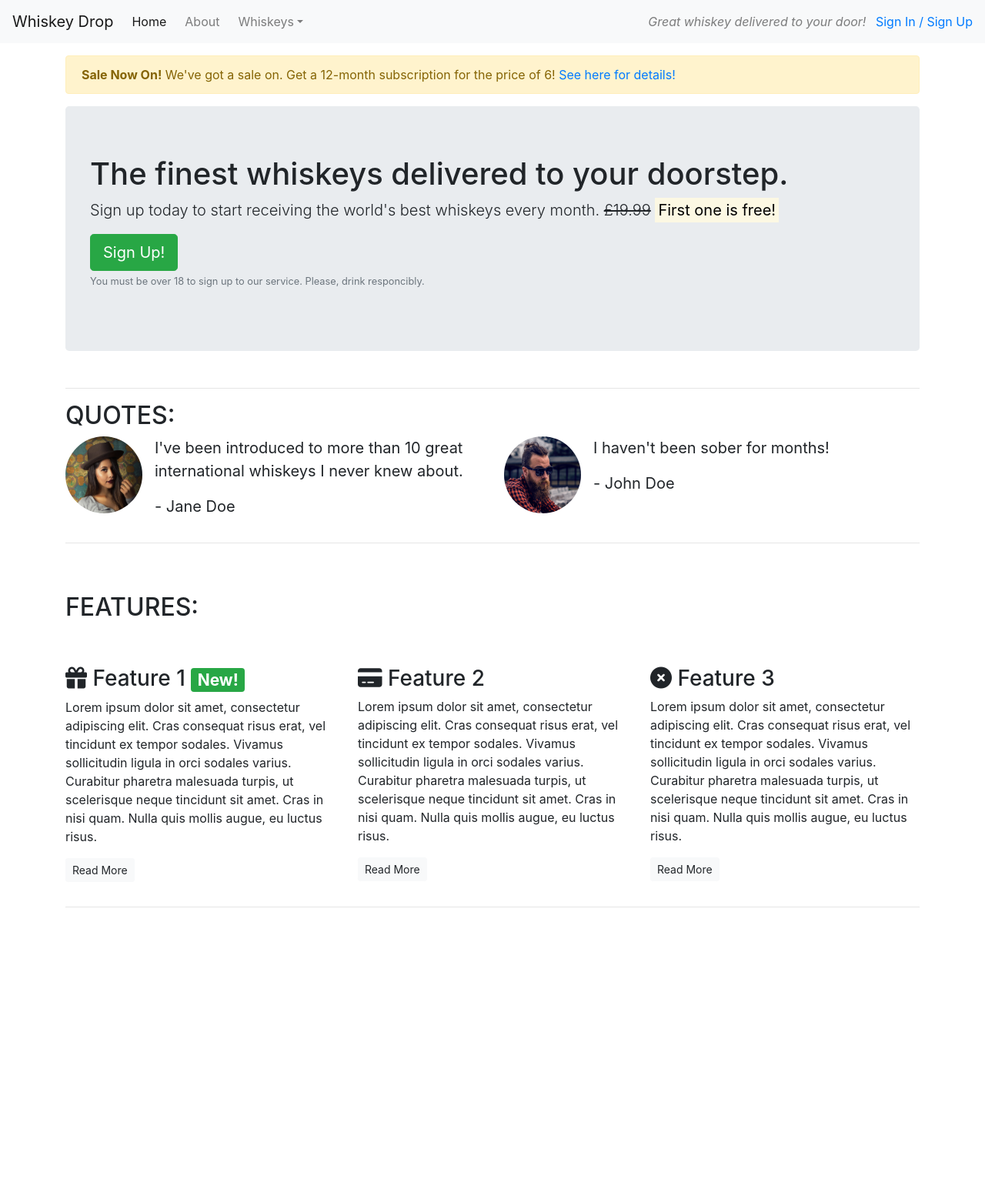
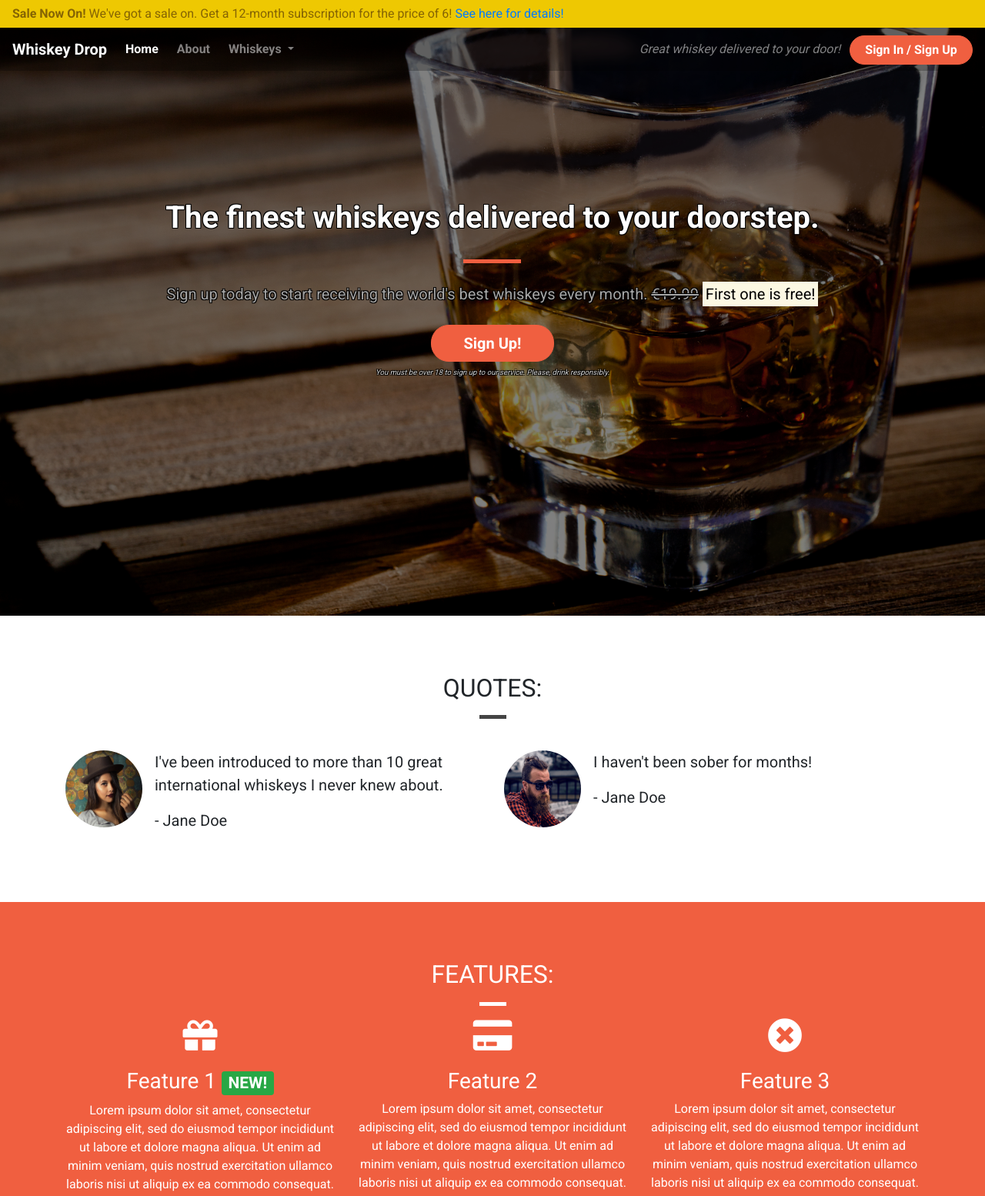
Before and after one commit to seanyoung247/bootstrap-test, a plain HTML site: page index.html in a window 1280 px wide. Shown: the top 1554 px of the page at 77% size. Before the commit the page ends 1195 px from the top, so only its background shows below. Drawn offline with nearby package versions, Linux system fonts and the light colour scheme.

Commit message:
css added

```diff
--- /dev/null
+++ b/css/style.css
@@ -0,0 +1,215 @@
+body {
+    font-family: 'Roboto', sans-serif;
+}
+
+.container-wrapper {}
+
+.container-wrapper--red {
+    color: white;
+    background-color: #f05f40;
+}
+
+.alert-container .col-12 {
+    padding-left: 0;
+    padding-right: 0;
+}
+
+.site-wide-alert {
+    border-radius: 0;
+    margin-bottom: 0;
+    padding: 5px 15px;
+    background-color:  #eec802;
+    border-color: #eec802;
+}
+
+ .callout-container
+ {
+    height: 100vh;
+
+    background: url("../images/whiskeybk.jpg") no-repeat bottom right fixed;
+    -webkit-background-size: cover;
+    -moz-background-size: cover;
+    -o-background-size:cover;
+    background-size: cover;
+
+    display: flex;
+    align-items: center;
+    justify-content: center;
+
+    position: relative;
+ }
+
+ .opaque-overlay {
+     position: absolute;
+     top: 0;
+     left: 0;
+     height: 100%;
+     width: 100%;
+     background-color: rgba(0,0,0,0.5);
+ }
+
+ .quotes-container {
+
+ }
+
+ .features-container {}
+
+/* Page headers */
+.page-header {
+    margin-bottom: 0;
+    border-bottom: 0;
+    text-align: center;
+}
+
+.page-header h2 {
+    margin-top: 0;
+}
+
+.quotes .page-header {
+    margin-bottom: 25px;
+
+}
+
+/*Block dividers*/
+
+.block-divider {
+    width: 75px;
+    height: 5px;
+    border: 0;
+    background-color: #444;
+}
+
+.block-divider--orange {
+    background-color: #f05f40;
+}
+
+.block-divider--white {
+    background-color: #FFF;
+}
+
+.block-divider--short {
+    width: 35px;
+}
+
+ /*Content containers */
+ .content-container {
+     padding-top: 75px;
+     padding-bottom: 75px;
+ }
+
+ /*Navbar style*/
+.navalert-container {
+    position: absolute;
+    top:0;
+    left:0;
+    padding-left: 0;
+    padding-right: 0;
+    z-index: 1;
+}
+
+.navbar {
+    margin-bottom: 0;
+    border: 0;
+    width: 100%;
+    background-color: rgba(0,0,0,0.25);
+}
+
+.navbar .navbar-toggler {
+    border: 0;
+}
+
+.navbar-brand {
+    font-weight: bold;
+}
+
+.navbar .navbar-nav a {
+    font-weight: bold;
+}
+
+ /*Jumbotron*/
+
+.jumbotron {
+    background-color: transparent;
+}
+
+.jumbotron h1 {
+    color: white;
+    font-weight: bold;
+    margin-bottom: 30px;
+    color: white;
+
+    text-shadow:
+        -1px -1px 0 #000,
+         1px -1px 0 #000,
+        -1px  1px 0 #000,
+         1px  1px 0 #000;
+}
+
+.jumbotron .lead {
+    color: #a7a7a7;
+    margin: 25px 0;
+
+    text-shadow:
+        -1px -1px 0 #000,
+         1px -1px 0 #000,
+        -1px  1px 0 #000,
+         1px  1px 0 #000;
+}
+
+.jumbotron p > strong > mark {
+    text-shadow: none;
+}
+
+.jumbotron small {
+    font-size: 60%;
+    font-style: italic;
+    color: #d0d0d0;
+
+    text-shadow:
+        -1px -1px 0 #000,
+         1px -1px 0 #000,
+        -1px  1px 0 #000,
+         1px  1px 0 #000;
+}
+
+/* Buttons */
+.btn--cta {
+    font-weight: bold;
+    border-radius: 23px;
+    width: 160px;
+}
+
+.btn--red {
+    color: white;
+    background-color: #f05f40;
+    border-color: #f05f40;
+}
+
+.btn--red:hover,
+.btn--red:active,
+.btn--red:focus,
+.btn--red:active:focus {
+    background-color: #df4929;
+    border-color: #df4929;
+}
+
+.feature {
+    text-align: center;
+    margin-bottom: 40px;
+}
+
+.feature i {
+    margin-bottom: 20px;
+    font-size: 45px;
+    line-height: 45px;
+}
+
+.feature .btn {
+    background-color: white;
+    border-color: white;
+    border-radius: 15px;
+    min-width: 100px;
+    font-weight: bold;
+    margin-top: 10px;
+    color:#f05f40;
+}
--- a/index.html
+++ b/index.html
@@ -1,42 +1,41 @@
 <!DOCTYPE html>
-<html lang="en">
+<html lang="en-us">
 
 <head>
-	<meta charset="UTF-8">
+    <meta charset="utf-8">
+    <title>Whiskey Drop | Taste a new whiskey every month</title>
     <meta name="viewport" content="width=device-width, initial-scale=1.0">
-	<meta http-equiv="X-UA-Compatible" content="ie=edge">
-
-	<!-- Bootstrap -->
-	<link rel="stylesheet" href="https://stackpath.bootstrapcdn.com/bootstrap/4.3.1/css/bootstrap.min.css"
-		integrity="sha384-ggOyR0iXCbMQv3Xipma34MD+dH/1fQ784/j6cY/iJTQUOhcWr7x9JvoRxT2MZw1T" crossorigin="anonymous">
-	<!-- /.Bootstrap -->
-
-	<!-- Fontawesome -->
-	<script src="https://kit.fontawesome.com/d3a4655e7b.js" crossorigin="anonymous"></script>
-	<!-- /.Fontawesome -->
-
-
-	<title>Whiskey Drop | Taste a new whiskey every month</title>
+    <link rel="stylesheet" href="https://maxcdn.bootstrapcdn.com/bootstrap/4.1.3/css/bootstrap.min.css">
+    <link rel="stylesheet" href="https://use.fontawesome.com/releases/v5.6.1/css/all.css" integrity="sha384-gfdkjb5BdAXd+lj+gudLWI+BXq4IuLW5IT+brZEZsLFm++aCMlF1V92rMkPaX4PP" crossorigin="anonymous">
+    <link href="https://fonts.googleapis.com/css?family=Roboto:400,700" rel="stylesheet">
+    <link rel="stylesheet" href="css/style.css" type="text/css" />
 </head>
 
 <body>
-
-	<nav class="navbar navbar-light bg-light navbar-expand-sm">
+    <div class="container-fluid navalert-container">
+        <div class="container-fluid alert-container">
+            <div class="row d-none d-sm-block">
+                <div class="col-12">
+                    <div class="site-wide-alert alert alert-warning">
+                        <strong>Sale Now On!</strong> We've got a sale on. Get a 12-month subscription for the price of 6! <a href="">See here for details!</a>
+                    </div>
+                </div>
+            </div>
+        </div>
+        <nav class="navbar navbar-dark navbar-expand-sm">
             <a href="/" class="navbar-brand">Whiskey Drop</a>
 
-		<button class="navbar-toggler ml-auto" type="button" data-toggle="collapse" data-target="#navbarNavDropdown"
-            aria-controls="navbarNavDropdown" aria-expanded="false" aria-label="Toggle navigation">
+            <button class="navbar-toggler ml-auto" type="button" data-toggle="collapse" data-target="#navbarNavDropdown" aria-controls="navbarNavDropdown" aria-expanded="false" aria-label="Toggle navigation">
         <span class="navbar-toggler-icon"></span></button>
 
             <div class="collapse navbar-collapse" id="navbarNavDropdown">
                 <ul class="navbar-nav mr-auto">
                     <li class="active nav-item mr-2"><a class="nav-link" href="/">Home</a></li>
                     <li class="nav-item mr-2"><a class="nav-link" href="/about">About</a></li>
-
                     <li class="nav-item dropdown">
-					<a class="nav-link dropdown-toggle" href="#" id="navbarDropdownMenuLink" role="button"
-						data-toggle="dropdown" aria-haspopup="true" aria-expanded="false">Whiskeys</a>
-
+                        <a class="nav-link dropdown-toggle" href="#" id="navbarDropdownMenuLink" role="button" data-toggle="dropdown" aria-haspopup="true" aria-expanded="false">
+          Whiskeys
+        </a>
                         <div class="dropdown-menu" aria-labelledby="navbarDropdownMenuLink">
                             <a class="dropdown-item" href="#">Irish</a>
                             <a class="dropdown-item" href="#">Scotch</a>
@@ -50,57 +49,49 @@
             </div>
             <div class="d-none d-md-block">
                 <p class="navbar-text my-auto mr-2"><i>Great whiskey delivered to your door!</i></p>
-			<a href="/login">Sign In / Sign Up</a>
+                <a href="/login" class="btn btn--cta btn--red">Sign In / Sign Up</a>
             </div>
         </nav>
-
-	<article class="container mt-3">
-		<div class="row d-none d-sm-block">
-			<div class="col-12">
-				<div class="alert alert-warning">
-					<strong>Sale Now On!</strong> We've got a sale on. Get a 12-month subscription for the
-					price of 6! <a href="">See here for details!</a>
     </div>
-			</div>
-		</div>
-
-		<!-- callout -->
+    <div class="container-fluid callout-container">
+        <!-- Callout -->
+        <div class="opaque-overlay">&nbsp;</div>
         <div class="row">
             <div class="col-12">
-				<section class="callout jumbotron">
-					<h1>The finest whiskeys delivered to your doorstep.</h1>
+                <section class="callout jumbotron text-center">
+                    <h1 class="jumbotron-header">The finest whiskeys delivered to your doorstep.</h1>
+                    <hr class="block-divider block-divider--orange">
                     <p class="lead">Sign up today to start receiving the world's best whiskeys every month.
-						<s class="d-none d-sm-inline">£19.99</s>
+                        <s class="d-none d-sm-inline">€19.99</s>
                         <span class="d-inline d-sm-none"><br></span>
-						<strong><mark> First one is free!</mark></strong></p>
-					<button class="btn btn-success btn-lg" data-toggle="modal" data-target="#signupmodal">Sign Up!</button>
-					<p class="text-muted">
-						<small>You must be over 18 to sign up to our service. Please, drink responcibly.</small></p>
+                        <strong><mark>First one is free!</mark></strong></p>
+                    <button class="btn btn-lg btn--cta btn--red" data-toggle="modal" data-target="#signUpModal">Sign Up!</button>
+                    <p class="text-muted"><small>You must be over 18 to sign up to our service. Please, drink responsibly.</small></p>
                 </section>
             </div>
         </div>
         <!-- /.callout -->
-
-		<hr>
+    </div>
 
     <!-- Quotes -->
+    <div class="container-wrapper">
+        <div class="container quotes-container content-container">
             <section class="quotes">
                 <div class="row">
-				<div class="col-12">
+                    <div class="col-12 page-header">
                         <h2 class="text-uppercase">Quotes:</h2>
+                        <hr class="block-divider block-divider--short">
                     </div>
                 </div>
                 <div class="row">
                     <div class="col-12 col-md-6">
                         <div class="media">
                             <div class="d-none d-sm-block">
-							<img src="images/girl-image.png" class="rounded-circle mr-3" height=100 width=100 alt="">
+                                <img src="images/girl-image.png" class="rounded-circle mr-3" height=100 width=100>
                             </div>
                             <div class="media-body">
                                 <blockquote class="blockquote">
-									<p>I've been introduced to more than 10 great international whiskeys I never knew
-										about.
-									</p>
+                                    <p>I've been introduced to more than 10 great international whiskeys I never knew about.</p>
                                     <p>- Jane Doe</p>
                                 </blockquote>
                             </div>
@@ -109,86 +100,61 @@
                     <div class="col-12 col-md-6">
                         <div class="media">
                             <div class="d-none d-sm-block">
-								<img src="images/guy-image.png" class="rounded-circle mr-3" height=100 width=100 alt="">
+                                <img src="images/guy-image.png" class="rounded-circle mr-3" height=100 width=100>
                             </div>
                             <div class="media-body">
                                 <blockquote class="blockquote">
                                     <p>I haven't been sober for months!</p>
-										<p>- John Doe</p>
+                                    <p>- Jane Doe</p>
                                 </blockquote>
                             </div>
                         </div>
                     </div>
                 </div>
             </section>
-		<!-- /.Quotes -->
-
-		<hr>
+            <!-- /.quotes -->
+        </div>
+    </div>
 
     <!-- Features -->
+    <div class="container-wrapper container-wrapper--red">
+        <div class="container features-container content-container">
             <section class="features">
                 <div class="row">
-				<div class="col-12 my-5">
+                    <div class="col-12 page-header">
                         <h2 class="text-uppercase">Features:</h2>
+                        <hr class="block-divider block-divider--short block-divider--white">
                     </div>
                 </div>
                 <div class="row">
                     <div class="col-12 col-md-6 col-lg-4">
                         <div class="feature">
-						<h3><i class="fas fa-gift d-none d-sm-inline"></i> Feature 1
-							<span class="badge badge-success">New!</span></h3>
-						<p>Lorem ipsum dolor sit amet, consectetur adipiscing elit. Cras consequat risus erat,
-							vel tincidunt ex tempor sodales. Vivamus sollicitudin ligula in orci sodales varius.
-							Curabitur pharetra malesuada turpis, ut scelerisque neque tincidunt sit amet.
-							Cras in nisi quam. Nulla quis mollis augue, eu luctus risus.</p>
+                            <h3><i class="fas fa-gift d-none d-sm-block"></i> Feature 1 <span class="badge badge-success">NEW!</span></h3>
+                            <p>Lorem ipsum dolor sit amet, consectetur adipiscing elit, sed do eiusmod tempor incididunt ut labore et dolore magna aliqua. Ut enim ad minim veniam, quis nostrud exercitation ullamco laboris nisi ut aliquip ex ea commodo consequat.</p>
                             <p><a class="btn btn-sm btn-light" href="">Read More</a></p>
                         </div>
                     </div>
                     <div class="col-12 col-md-6 col-lg-4">
                         <div class="feature">
-						<h3><i class="fas fa-credit-card d-none d-sm-inline"></i> Feature 2</h3>
-						<p>Lorem ipsum dolor sit amet, consectetur adipiscing elit. Cras consequat risus erat,
-							vel tincidunt ex tempor sodales. Vivamus sollicitudin ligula in orci sodales varius.
-							Curabitur pharetra malesuada turpis, ut scelerisque neque tincidunt sit amet.
-							Cras in nisi quam. Nulla quis mollis augue, eu luctus risus.</p>
+                            <h3><i class="fas fa-credit-card d-none d-sm-block"></i> Feature 2</h3>
+                            <p>Lorem ipsum dolor sit amet, consectetur adipiscing elit, sed do eiusmod tempor incididunt ut labore et dolore magna aliqua. Ut enim ad minim veniam, quis nostrud exercitation ullamco laboris nisi ut aliquip ex ea commodo consequat.</p>
                             <p><a class="btn btn-sm btn-light" href="">Read More</a></p>
                         </div>
                     </div>
                     <div class="col-12 d-md-none d-lg-block col-lg-4">
                         <div class="feature">
-						<h3><i class="fas fa-times-circle d-none d-sm-inline"></i> Feature 3</h3>
-						<p>Lorem ipsum dolor sit amet, consectetur adipiscing elit. Cras consequat risus erat,
-							vel tincidunt ex tempor sodales. Vivamus sollicitudin ligula in orci sodales varius.
-							Curabitur pharetra malesuada turpis, ut scelerisque neque tincidunt sit amet.
-							Cras in nisi quam. Nulla quis mollis augue, eu luctus risus.</p>
+                            <h3><i class="fas fa-times-circle d-none d-sm-block"></i> Feature 3</h3>
+                            <p>Lorem ipsum dolor sit amet, consectetur adipiscing elit, sed do eiusmod tempor incididunt ut labore et dolore magna aliqua. Ut enim ad minim veniam, quis nostrud exercitation ullamco laboris nisi ut aliquip ex ea commodo consequat.</p>
                             <p><a class="btn btn-sm btn-light" href="">Read More</a></p>
                         </div>
                     </div>
                 </div>
             </section>
-		<!-- /.Features -->
+            <!-- /.features -->
+        </div>
+    </div>
 
-		<hr>
-
-		<!-- Monthly favorites -->
-		<!--<section class="favorites">
-            <h2 class="text-uppercase">Monthly Favorites:</h2>
-            <table class="table">
-                <thead>
-                    <tr>
-                        <th scope="col">name</th>
-                        <th scope="col">origin</th>
-                    </tr>
-                </thead>
-            </table>
-        </section>-->
-		<!-- /.Monthly favorites -->
-
-	</article>
-
-
-    <!-- Signup modal dialog -->
-	<div class="modal" tabindex="-1" role="dialog" id="signupmodal">
+    <div class="modal" tabindex="-1" role="dialog" id="signUpModal">
         <div class="modal-dialog" role="document">
             <div class="modal-content">
                 <div class="modal-header">
@@ -201,16 +167,16 @@
                     <form>
                         <div class="form-group">
                             <label for="exampleInputEmail1">Email address</label>
-							<input type="email" class="form-control" id="exampleInputEmail1" aria-describedby="emailHelp">
+                            <input type="email" class="form-control" id="exampleInputEmail1" aria-describedby="emailHelp" placeholder="Enter email">
                             <small id="emailHelp" class="form-text text-muted">We'll never share your email with anyone else.</small>
                         </div>
                         <div class="form-group">
                             <label for="password">Password</label>
-							<input type="password" class="form-control" id="password">
+                            <input type="password" class="form-control" id="password" placeholder="Password">
                         </div>
                         <div class="form-group">
-							<label for="repeatpassword">Repeat Password</label>
-							<input type="password" class="form-control" id="repeatpassword">
+                            <label for="repeatPassword">Repeat Password</label>
+                            <input type="password" class="form-control" id="repeatPassword" placeholder="Repeat Password">
                         </div>
                         <button type="submit" class="btn btn-success">Submit</button>
                     </form>
@@ -218,21 +184,10 @@
             </div>
         </div>
     </div>
-    <!-- /.Signup modal dialog -->
 
-
-	<!-- Bootstrap Javascript -->
-	<script src="https://code.jquery.com/jquery-3.4.1.slim.min.js"
-		integrity="sha384-J6qa4849blE2+poT4WnyKhv5vZF5SrPo0iEjwBvKU7imGFAV0wwj1yYfoRSJoZ+n" crossorigin="anonymous">
-	</script>
-	<script src="https://cdn.jsdelivr.net/npm/popper.js@1.16.0/dist/umd/popper.min.js"
-		integrity="sha384-Q6E9RHvbIyZFJoft+2mJbHaEWldlvI9IOYy5n3zV9zzTtmI3UksdQRVvoxMfooAo" crossorigin="anonymous">
-	</script>
-
-	<script src="https://stackpath.bootstrapcdn.com/bootstrap/4.3.1/js/bootstrap.min.js"
-		integrity="sha384-JjSmVgyd0p3pXB1rRibZUAYoIIy6OrQ6VrjIEaFf/nJGzIxFDsf4x0xIM+B07jRM" crossorigin="anonymous">
-	</script>
-	<!-- /.Bootstrap Javascript -->
+    <script src="https://code.jquery.com/jquery-3.3.1.slim.min.js" integrity="sha384-q8i/X+965DzO0rT7abK41JStQIAqVgRVzpbzo5smXKp4YfRvH+8abtTE1Pi6jizo" crossorigin="anonymous"></script>
+    <script src="https://cdnjs.cloudflare.com/ajax/libs/popper.js/1.14.3/umd/popper.min.js" integrity="sha384-ZMP7rVo3mIykV+2+9J3UJ46jBk0WLaUAdn689aCwoqbBJiSnjAK/l8WvCWPIPm49" crossorigin="anonymous"></script>
+    <script src="https://stackpath.bootstrapcdn.com/bootstrap/4.1.3/js/bootstrap.min.js" integrity="sha384-ChfqqxuZUCnJSK3+MXmPNIyE6ZbWh2IMqE241rYiqJxyMiZ6OW/JmZQ5stwEULTy" crossorigin="anonymous"></script>
 </body>
 
 </html>
```
Also changed, not shown: css/styles.css (deleted), images/whiskeybk.jpg (added). Lines whose indentation alone changed are shown as unchanged.
